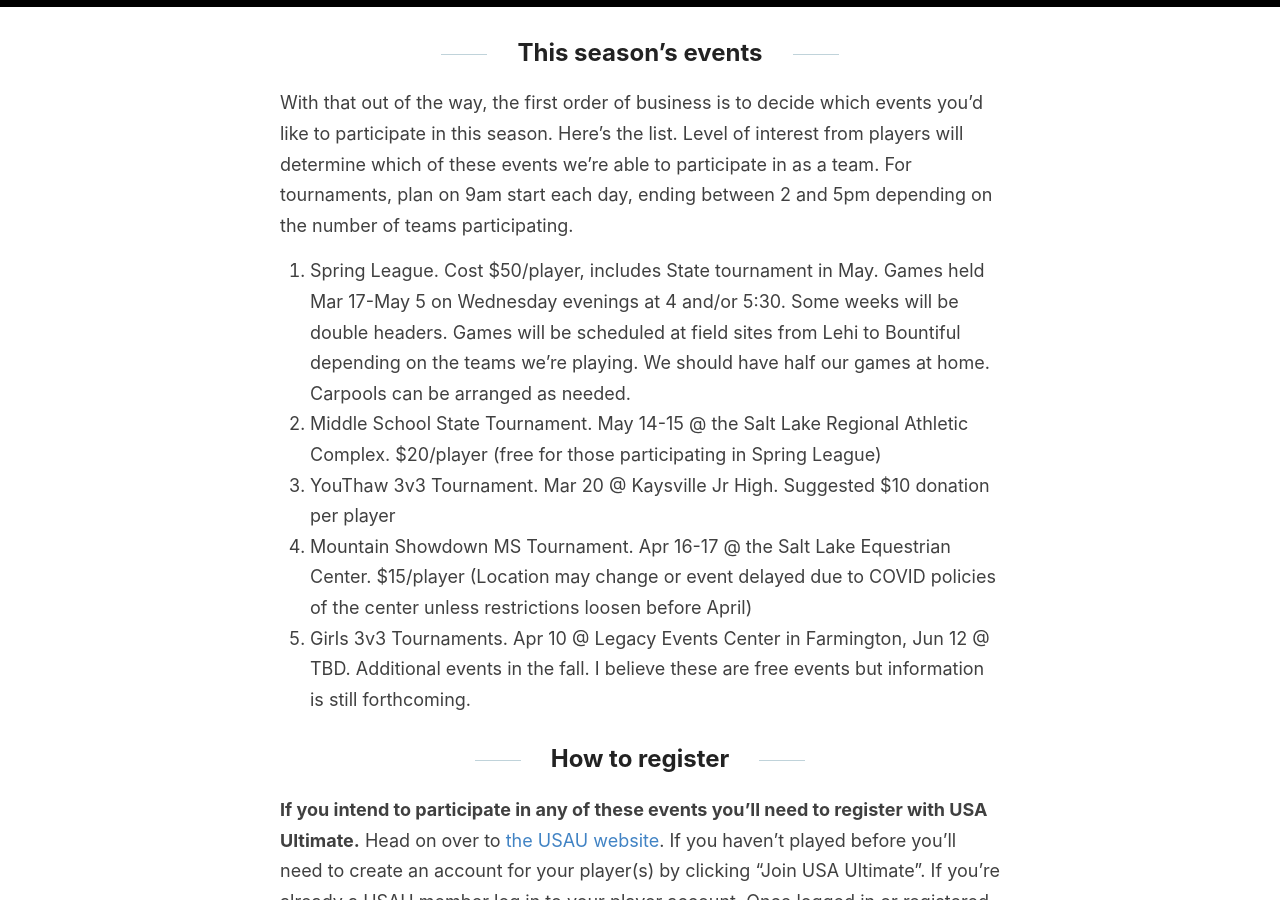
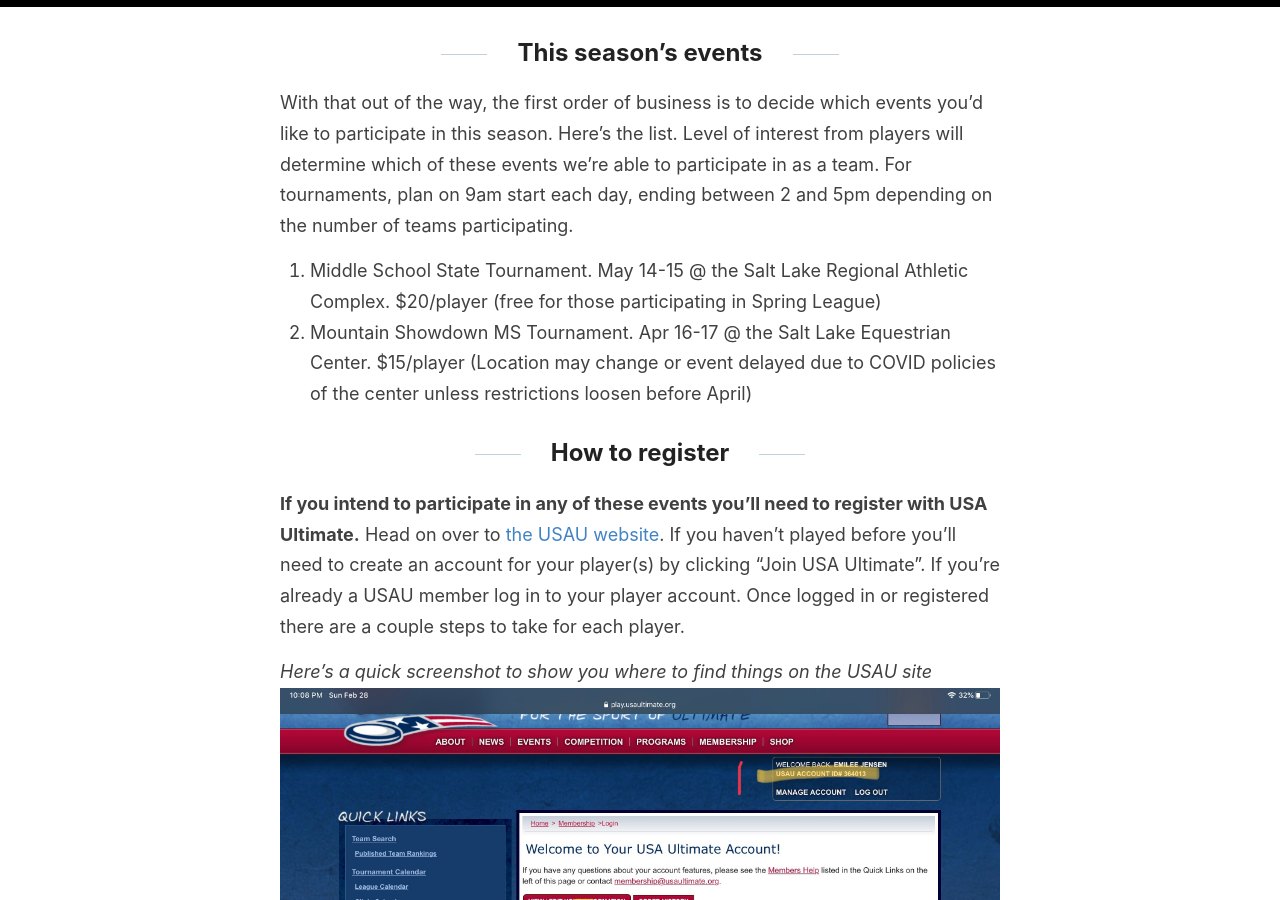
Before and after one commit to outerim/bountiful-ultimate, a Jekyll site: the page built from _pages/spring-2021-registration.md, in a window 1280 px wide and 900 px high, scrolled down 708 px. Built offline with Jekyll 4.4.1, drawn with Linux system fonts in a browser that asks for light colours.

Commit message:
Update spring-2021-registration.md

```diff
--- a/_pages/spring-2021-registration.md
+++ b/_pages/spring-2021-registration.md
@@ -12,11 +12,8 @@ Spring league is starting up real soon and there are a few steps I need you to t
 
 With that out of the way, the first order of business is to decide which events you’d like to participate in this season. Here’s the list. Level of interest from players will determine which of these events we’re able to participate in as a team. For tournaments, plan on 9am start each day, ending between 2 and 5pm depending on the number of teams participating.
 
-1. Spring League. Cost $50/player, includes State tournament in May. Games held Mar 17-May 5 on Wednesday evenings at 4 and/or 5:30. Some weeks will be double headers. Games will be scheduled at field sites from Lehi to Bountiful depending on the teams we’re playing. We should have half our games at home. Carpools can be arranged as needed.
-2. Middle School State Tournament. May 14-15 @ the Salt Lake Regional Athletic Complex. $20/player (free for those participating in Spring League)
-3. YouThaw 3v3 Tournament. Mar 20 @ Kaysville Jr High. Suggested $10 donation per player
-4. Mountain Showdown MS Tournament. Apr 16-17 @ the Salt Lake Equestrian Center. $15/player (Location may change or event delayed due to COVID policies of the center unless restrictions loosen before April)
-5. Girls 3v3 Tournaments. Apr 10 @ Legacy Events Center in Farmington, Jun 12 @ TBD. Additional events in the fall. I believe these are free events but information is still forthcoming.
+1. Middle School State Tournament. May 14-15 @ the Salt Lake Regional Athletic Complex. $20/player (free for those participating in Spring League)
+2. Mountain Showdown MS Tournament. Apr 16-17 @ the Salt Lake Equestrian Center. $15/player (Location may change or event delayed due to COVID policies of the center unless restrictions loosen before April)
 
 ## How to register
 
```
